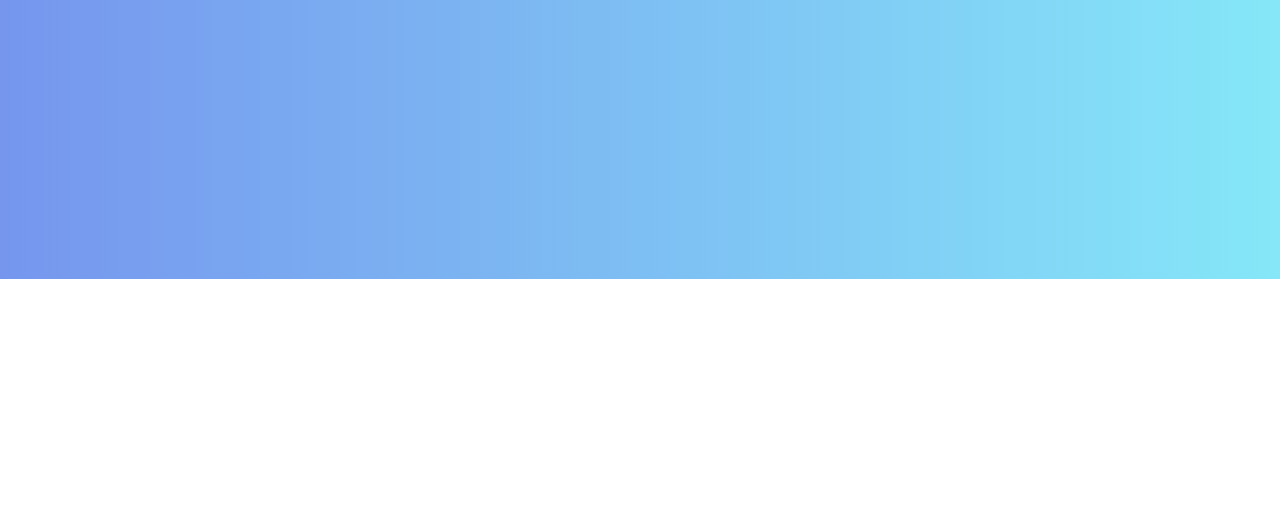
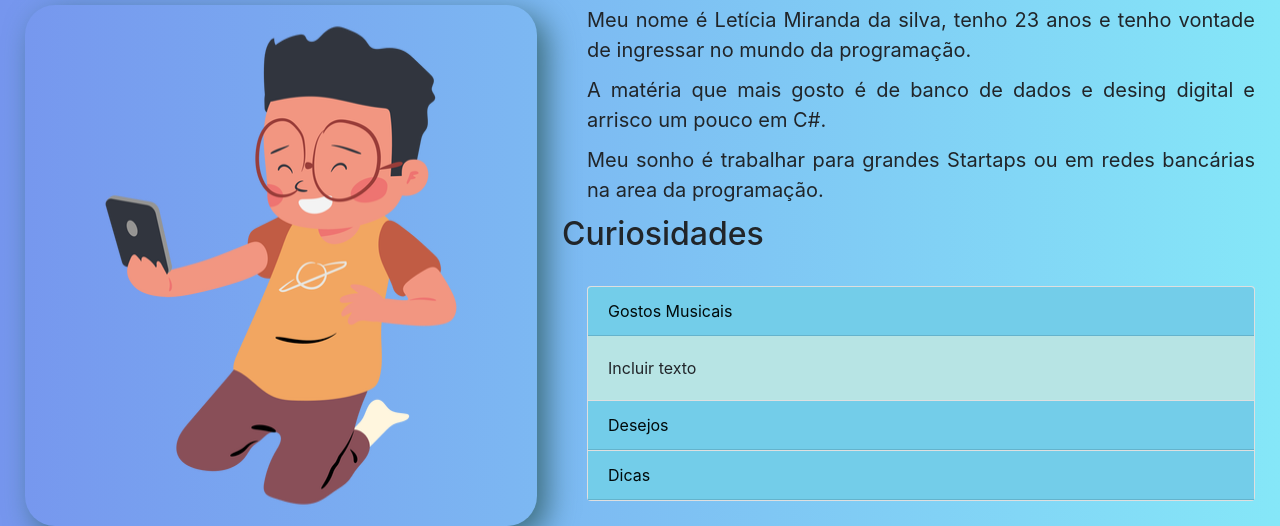
Before and after one commit to Letycia-dev/Portif-lio2024, a plain HTML site: page index.html in a window 1280 px wide. Shown: the part 521-1047 px from the top of the page. Before the commit the page ends 800 px from the top, so only its background shows below. Drawn offline with nearby package versions, Linux system fonts and the light colour scheme.

Commit message:
caixa de texto

```diff
--- a/CSS/style.css
+++ b/CSS/style.css
@@ -43,3 +43,37 @@ header nav ul li:hover{
     padding: 20px 25px;
     transition: 1s;
 }
+
+.container-descricao{
+    display: flex;
+}
+
+main h1 {
+    text-align: center;
+    text-transform: uppercase;
+    padding: 35px;
+}
+.container-descricao img{
+    margin: 0px 25px;
+    border-radius: 30px;
+    box-shadow: 10px 10px 30px rgb(60, 109, 124);
+    /*box-shadow: sobreamento 10px 10px 10px 10px e escolher a cor*/
+}
+
+.paragrafo-descricao p {
+    font-size: 20px;
+    text-align: justify;
+    margin: 0px 25px 10px;
+}
+
+.accordion{
+    padding: 25px;
+}
+.card-header{
+    background-color: rgb(115, 205, 233);
+    color: rgb(0, 10, 10);
+}
+
+.card-body{
+    background-color: rgb(183, 228, 228);
+}
--- a/index.html
+++ b/index.html
@@ -4,8 +4,12 @@
     <meta charset="UTF-8">
     <meta name="viewport" content="width=device-width, initial-scale=1.0">
     <title>Meu Portifólio</title>
+    <link rel="stylesheet" href="https://stackpath.bootstrapcdn.com/bootstrap/4.1.3/css/bootstrap.min.css" integrity="sha384-MCw98/SFnGE8fJT3GXwEOngsV7Zt27NXFoaoApmYm81iuXoPkFOJwJ8ERdknLPMO" crossorigin="anonymous">
     <link rel="stylesheet" href="./CSS/style.css">
     <link rel="icon" href="./IMG/icone.png">
+    <script defer src="https://code.jquery.com/jquery-3.3.1.slim.min.js" integrity="sha384-q8i/X+965DzO0rT7abK41JStQIAqVgRVzpbzo5smXKp4YfRvH+8abtTE1Pi6jizo" crossorigin="anonymous"></script>
+<script defer src="https://cdnjs.cloudflare.com/ajax/libs/popper.js/1.14.3/umd/popper.min.js" integrity="sha384-ZMP7rVo3mIykV+2+9J3UJ46jBk0WLaUAdn689aCwoqbBJiSnjAK/l8WvCWPIPm49" crossorigin="anonymous"></script>
+<script defer  src="https://stackpath.bootstrapcdn.com/bootstrap/4.1.3/js/bootstrap.min.js" integrity="sha384-ChfqqxuZUCnJSK3+MXmPNIyE6ZbWh2IMqE241rYiqJxyMiZ6OW/JmZQ5stwEULTy" crossorigin="anonymous"></script>
 </head>
 <body>
     <header>
@@ -20,5 +24,60 @@
             </ul>
         </nav>
     </header>
+
+        <main>
+            <h1>Letícia Miranda da Silva</h1>
+                <div class="container-descricao">
+                    <img src="./IMG/usuário.webp" alt="foto criador do site">
+                        <div class="paragrafo-descricao">
+                        <p> Meu nome é Letícia Miranda da silva, tenho 23 anos e tenho vontade de ingressar no mundo da programação.</p>
+                        <p> A matéria que mais gosto é de banco de dados e desing digital e arrisco um pouco em C#.</p>
+                        <p> Meu sonho é trabalhar para grandes Startaps ou em redes bancárias na area da programação. </p>
+
+                        <h2>Curiosidades</h2>
+                        <div class="accordion" id="accordionExample">
+                            <div class="card">
+                              <div class="card-header" id="headingOne"data-toggle="collapse" data-target="#collapseOne" aria-expanded="true" aria-controls="collapseOne">
+                                    Gostos Musicais
+
+                              </div>
+
+                              <div id="collapseOne" class="collapse show" aria-labelledby="headingOne" data-parent="#accordionExample">
+                                <div class="card-body">
+                                    Incluir texto
+                                </div>
+                              </div>
+                            </div>
+                            <div class="card">
+                              <div class="card-header" id="headingTwo" data-toggle="collapse" data-target="#collapseTwo" aria-expanded="false" aria-controls="collapseTwo">
+
+                                    Desejos
+
+                              </div>
+                              <div id="collapseTwo" class="collapse" aria-labelledby="headingTwo" data-parent="#accordionExample">
+                                <div class="card-body">
+                                  Inclusão do texto
+                                </div>
+                              </div>
+                            </div>
+                            <div class="card">
+                              <div class="card-header" id="headingThree"data-toggle="collapse" data-target="#collapseThree" aria-expanded="false" aria-controls="collapseThree">
+
+                                    Dicas
+
+                              </div>
+                              <div id="collapseThree" class="collapse" aria-labelledby="headingThree" data-parent="#accordionExample">
+                                <div class="card-body">
+                                    Inclusão do texto
+                                </div>
+                              </div>
+                            </div>
+                          </div>
+                        </div>
+
+                </div>
+        </main>
+
+
 </body>
 </html>
```
